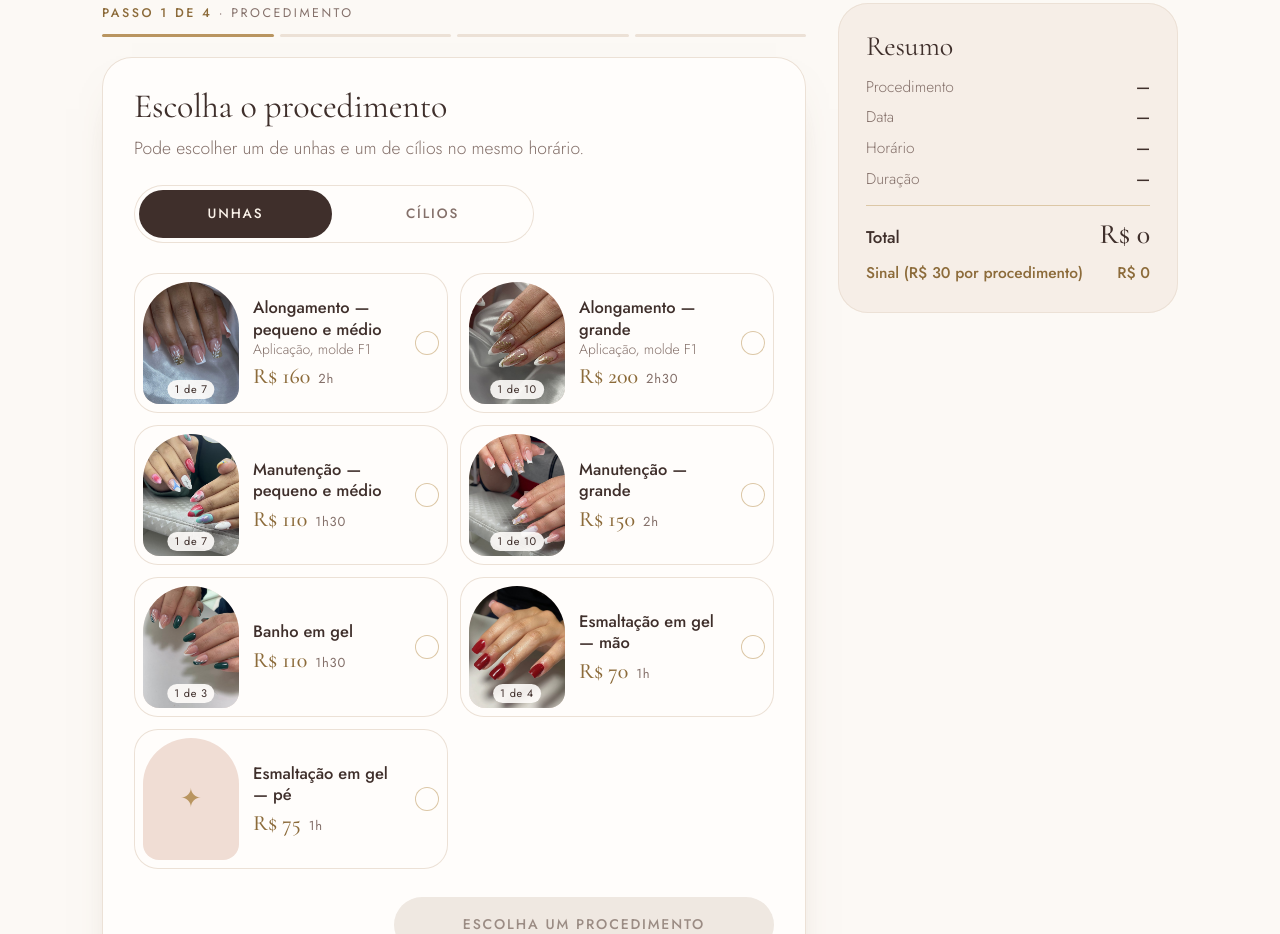
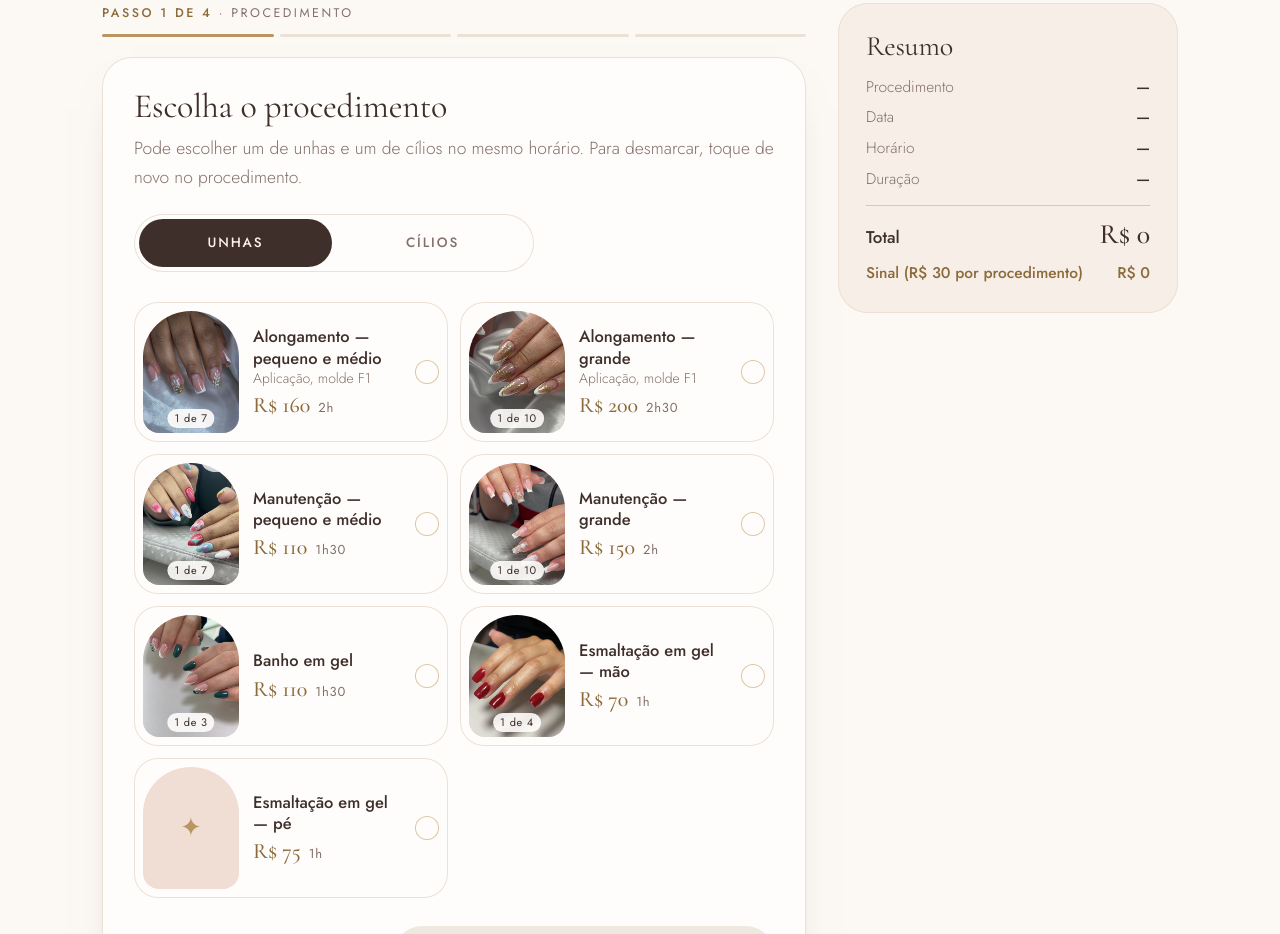
Before and after one commit to ggtech-coder/milena-oliveira-studio, a plain HTML site: page index.html in a window 1280 px wide. Shown: the part 3952-4886 px from the top of the page. Drawn offline with nearby package versions, Linux system fonts and the light colour scheme.

Commit message:
Tocar de novo no procedimento escolhido desmarca ele
Co-Authored-By: Claude Opus 5.5 <noreply@anthropic.com>

```diff
--- a/index.html
+++ b/index.html
@@ -306,7 +306,7 @@ function pinAviso(b){const r=b.pinR;if(!r)return"";const w=waLink("Olá! Esqueci
 async function ganharPin(b){if(!pinLigado())return null;try{return await DB.pin(CFG.srvURL,"reserva",{tel:b.telKey,pin:S.pin,id:b.code})}catch(x){console.error(x);return{ok:false,motivo:"falha"}}}
 function render(){steps();sum();const P=$("#panel");if(S.done)return done();
  if(S.step==1){const c=SV[S.cat],o=S.sel[S.cat],oi=o&&all.find(i=>i.id==o.id);
-  P.innerHTML=`<h3 tabindex="-1">Escolha o procedimento</h3><p class="sub">Pode escolher um de unhas e um de cílios no mesmo horário.</p><div class="seg" role="group" aria-label="Categoria">${Object.entries(SV).map(([k,v])=>`<button data-cat="${k}" aria-pressed="${k==S.cat}">${v.label}${S.sel[k]?'<i class="marc"></i>':""}</button>`).join("")}</div>
+  P.innerHTML=`<h3 tabindex="-1">Escolha o procedimento</h3><p class="sub">Pode escolher um de unhas e um de cílios no mesmo horário. Para desmarcar, toque de novo no procedimento.</p><div class="seg" role="group" aria-label="Categoria">${Object.entries(SV).map(([k,v])=>`<button data-cat="${k}" aria-pressed="${k==S.cat}">${v.label}${S.sel[k]?'<i class="marc"></i>':""}</button>`).join("")}</div>
   <div class="svc">${c.items.map(i=>`<label class="sc" data-sc="${i.id}"><input type="radio" name="s-${S.cat}" value="${i.id}" ${o&&o.id==i.id?"checked":""}>${foto(i)}<span><b>${i.n}</b>${i.x?`<em>${i.x}</em>`:""}<span class="mt">${R(i.p)}<small>${dur(i.d)}</small></span></span></label>`+
    (oi&&oi.id==i.id&&oi.m?`<div class="var"><p>O que você vai fazer?</p><label><input type="radio" name="v-${S.cat}" value="a" ${o.v=="a"?"checked":""}>Aplicação<small>${R(oi.p)} · ${dur(oi.d)}</small></label><label><input type="radio" name="v-${S.cat}" value="m" ${o.v=="m"?"checked":""}>Manutenção até 25 dias<small>${R(oi.m[0])} · ${dur(oi.m[1])}</small></label></div>`:"")).join("")}</div>`+
   (o?`<button class="lnk" data-clr="${S.cat}" style="margin-top:10px">Tirar ${c.label.toLowerCase()} do agendamento</button>`:"")+
@@ -371,6 +371,9 @@ $("#panel").addEventListener("click",e=>{const t=e.target.closest("button")||e.t
  else if(t.id=="n3")passo3(er)
  else if(t.id=="pg"){if(!$("#leu").checked)return er("Para continuar, marque a caixinha acima confirmando que você leu sobre o sinal.");reservar(t,er)}});
 document.addEventListener("change",e=>{if(e.target.id=="leu"){S.leu=e.target.checked;if(S.leu&&$("#er"))$("#er").textContent=""}});
+// tocar de novo no procedimento já escolhido desmarca ele
+$("#panel").addEventListener("click",e=>{const sc=e.target.closest("label.sc");if(!sc||e.target.closest("button")||S.step!=1)return;const o=S.sel[S.cat];if(!o||o.id!=sc.dataset.sc)return;
+ e.preventDefault();delete S.sel[S.cat];if(S.cat=="unhas")S.ex={};view()});
 $("#panel").addEventListener("change",e=>{const t=e.target;
  if(t.name&&t.name.startsWith("s-")){S.sel[S.cat]={id:t.value,v:"a"};view()}else if(t.name&&t.name.startsWith("v-")){S.sel[S.cat].v=t.value;view()}});
 render();
```
